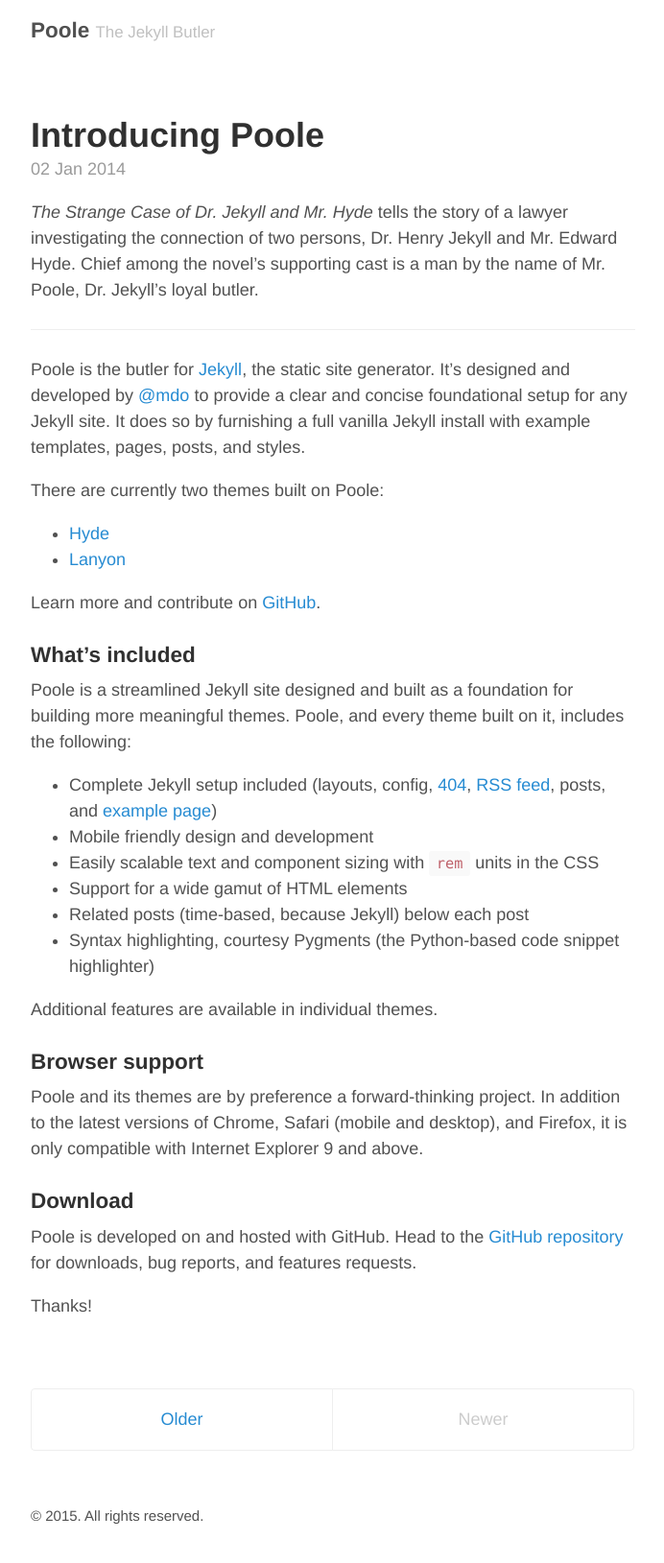
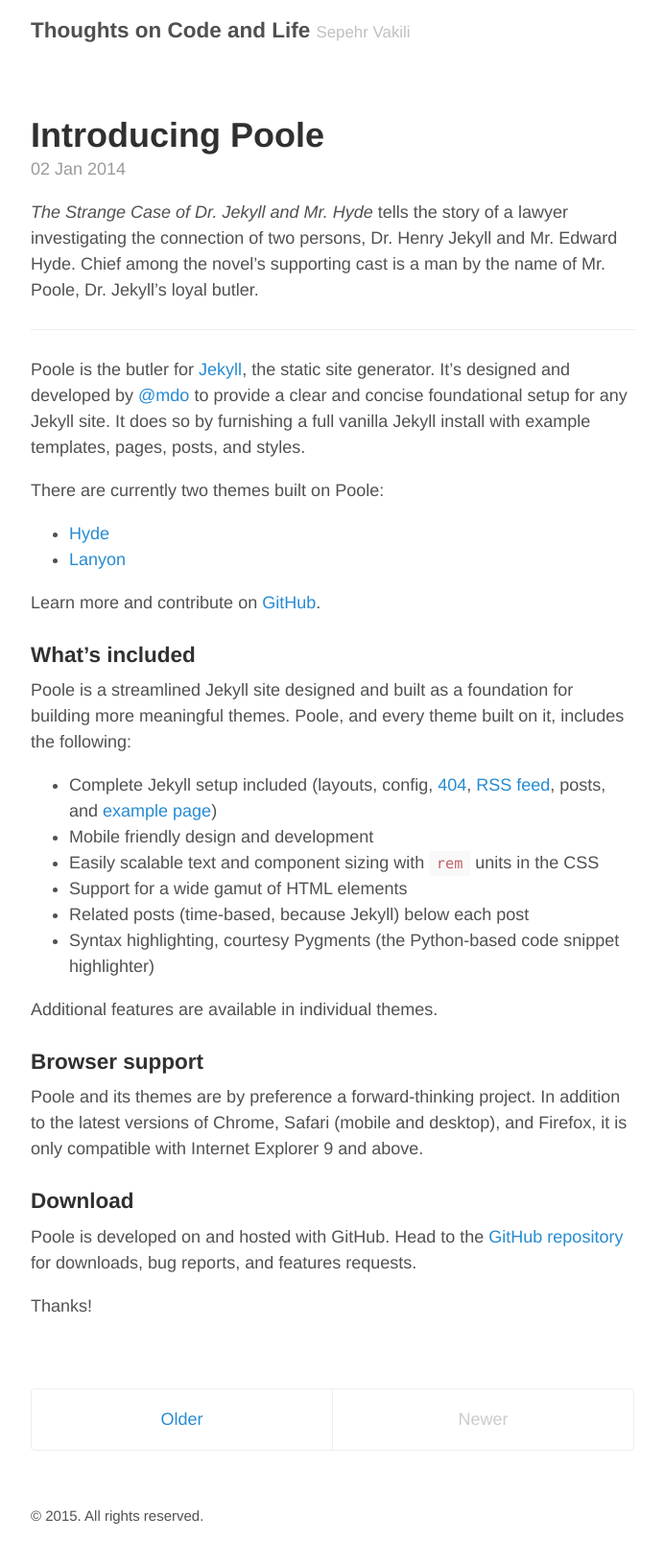
Before and after one commit to heysep/sepehr.github.io, a Jekyll site: the page built from index.html, in a window 1280 px wide. Shown: the whole page at 96% size, without its empty margins (293-985 px from the left). Built offline with Jekyll 4.4.1, drawn with Linux system fonts in a browser that asks for light colours; the list of posts is cut into pages by our own code.

Commit message:
Set initial config options

```diff
--- a/_config.yml
+++ b/_config.yml
@@ -5,9 +5,9 @@
 relative_permalinks: true
 
 # Setup
-title:               Poole
-tagline:             The Jekyll Butler
-url:                 http://getpoole.com
+title:               Thoughts on Code and Life
+tagline:             Sepehr Vakili
+url:                 http://sepehr.io
 paginate:            1
 baseurl:             ""
 
@@ -20,11 +20,11 @@
 
 # About/contact
 author:
-  name:              Mark Otto
-  url:               https://twitter.com/mdo
-  email:             markdotto@gmail.com
+  name:              Sepehr Vakili
+  url:               https://twitter.com/heysep
+  email:             sdvakili@gmail.com
 
 # Custom vars
 version:             2.0.0
 github:
-  repo:              https://github.com/poole/poole
+  repo:              https://ithub.com/poole/poole
```
